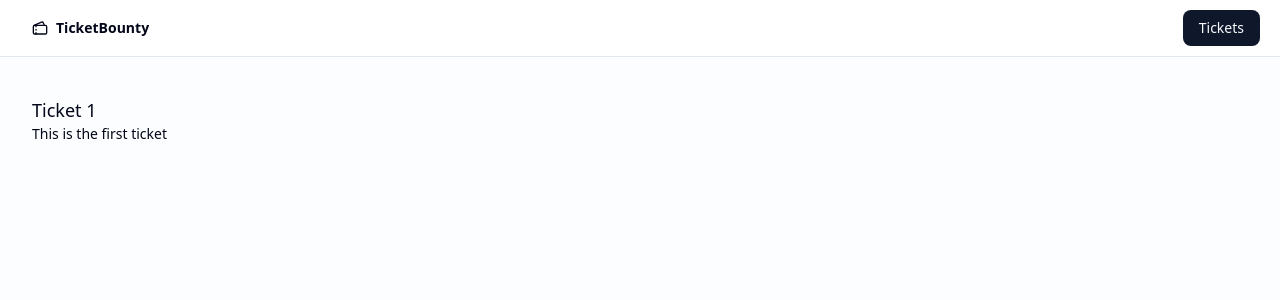
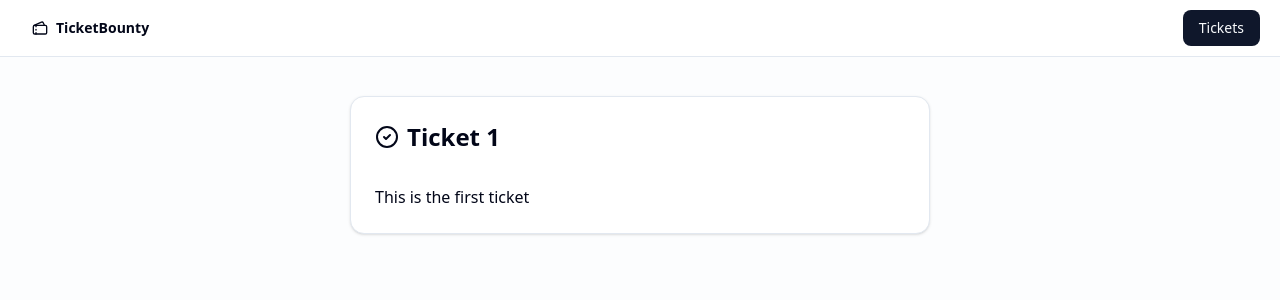
Before and after one commit to isaacrossi/the-road-to-next, a Next.js app: page /tickets/1 in a window 1280 px wide. Shown: the top 300 px of the page. Built offline with nearby package versions, Linux system fonts and the light colour scheme.

Commit message:
feat(ui): add isDetailed prop to TicketItem for expanded view

```diff
--- a/src/app/layout.tsx
+++ b/src/app/layout.tsx
@@ -1,7 +1,7 @@
 import "./globals.css";
 import type { Metadata } from "next";
 import { Geist, Geist_Mono } from "next/font/google";
-import { Header } from "@/components/header";
+import { Header } from "@/src/components/header";
 
 const geistSans = Geist({
   variable: "--font-geist-sans",
--- a/src/app/page.tsx
+++ b/src/app/page.tsx
@@ -1,5 +1,5 @@
 import Link from "next/link";
-import { Heading } from "@/components/heading";
+import { Heading } from "@/src/components/heading";
 import { ticketsPath } from "@/src/paths";
 
 const HomePage = () => {
--- a/src/app/tickets/[ticketId]/page.tsx
+++ b/src/app/tickets/[ticketId]/page.tsx
@@ -1,7 +1,8 @@
 import Link from "next/link";
-import { Placeholder } from "@/components/placeholder";
-import { Button } from "@/components/ui/button";
+import { Placeholder } from "@/src/components/placeholder";
+import { Button } from "@/src/components/ui/button";
 import { initialTickets } from "@/src/data";
+import { TicketItem } from "@/src/features/ticket/components/ticket-item";
 import { ticketsPath } from "@/src/paths";
 
 type TicketPageProps = {
@@ -28,9 +29,8 @@ const TicketPage = async ({ params }: TicketPageProps) => {
   }
 
   return (
-    <div>
-      <h2 className="text-lg">{ticket?.title}</h2>
-      <p className="text-sm">{ticket?.content}</p>
+    <div className="flex justify-center animate-fade-from-top">
+      <TicketItem ticket={ticket} isDetail />
     </div>
   );
 };
--- a/src/app/tickets/page.tsx
+++ b/src/app/tickets/page.tsx
@@ -1,4 +1,4 @@
-import { Heading } from "@/components/heading";
+import { Heading } from "@/src/components/heading";
 import { initialTickets } from "@/src/data";
 import { TicketItem } from "@/src/features/ticket/components/ticket-item";
 
--- a/components/heading.tsx
+++ b/src/components/heading.tsx
@@ -1,4 +1,4 @@
-import { Separator } from "@/components/ui/separator";
+import { Separator } from "@/src/components/ui/separator";
 
 type HeadingProps = {
   title: string;
--- a/src/features/ticket/components/ticket-item.tsx
+++ b/src/features/ticket/components/ticket-item.tsx
@@ -1,16 +1,18 @@
+import clsx from "clsx";
 import { LucideSquareArrowOutUpRight } from "lucide-react";
 import Link from "next/link";
-import { buttonVariants } from "@/components/ui/button";
-import { Card, CardContent, CardHeader, CardTitle } from "@/components/ui/card";
+import { buttonVariants } from "@/src/components/ui/button";
+import { Card, CardContent, CardHeader, CardTitle } from "@/src/components/ui/card";
 import { ticketPath } from "@/src/paths";
 import { TICKET_ICONS } from "../constants";
 import { Ticket } from "../types";
 
 type TicketItemProps = {
   ticket: Ticket;
+  isDetail?: boolean;
 };
 
-const TicketItem = ({ ticket }: TicketItemProps) => {
+const TicketItem = ({ ticket, isDetail }: TicketItemProps) => {
   const detailButton = (
     <Link
       href={ticketPath(ticket.id)}
@@ -21,7 +23,12 @@ const TicketItem = ({ ticket }: TicketItemProps) => {
   );
 
   return (
-    <div className="w-full max-w-[420px] flex gap-x-1">
+    <div
+      className={clsx("w-full flex gap-x-1", {
+        "max-w-[580px]": isDetail,
+        "max-w-[420px]": !isDetail,
+      })}
+    >
       <Card className="w-full">
         <CardHeader>
           <CardTitle className="flex gap-x-2 items-center">
@@ -30,12 +37,18 @@ const TicketItem = ({ ticket }: TicketItemProps) => {
           </CardTitle>
         </CardHeader>
         <CardContent>
-          <p className="line-clamp-3 whitespace-break-spaces">
+          <p
+            className={clsx("whitespace-break-spaces", {
+              "line-clamp-3": !isDetail,
+            })}
+          >
             {ticket.content}
           </p>
         </CardContent>
       </Card>
-      <div className="flex flex-col gap-y-1">{detailButton}</div>
+      {isDetail ? null : (
+        <div className="flex flex-col gap-y-1">{detailButton}</div>
+      )}
     </div>
   );
 };
```
Also changed, not shown: src/components/header.tsx (renamed from components/header.tsx), src/components/placeholder.tsx (renamed from components/placeholder.tsx), src/components/ui/button.tsx (renamed from components/ui/button.tsx), src/components/ui/card.tsx (renamed from components/ui/card.tsx), src/components/ui/separator.tsx (renamed from components/ui/separator.tsx).
